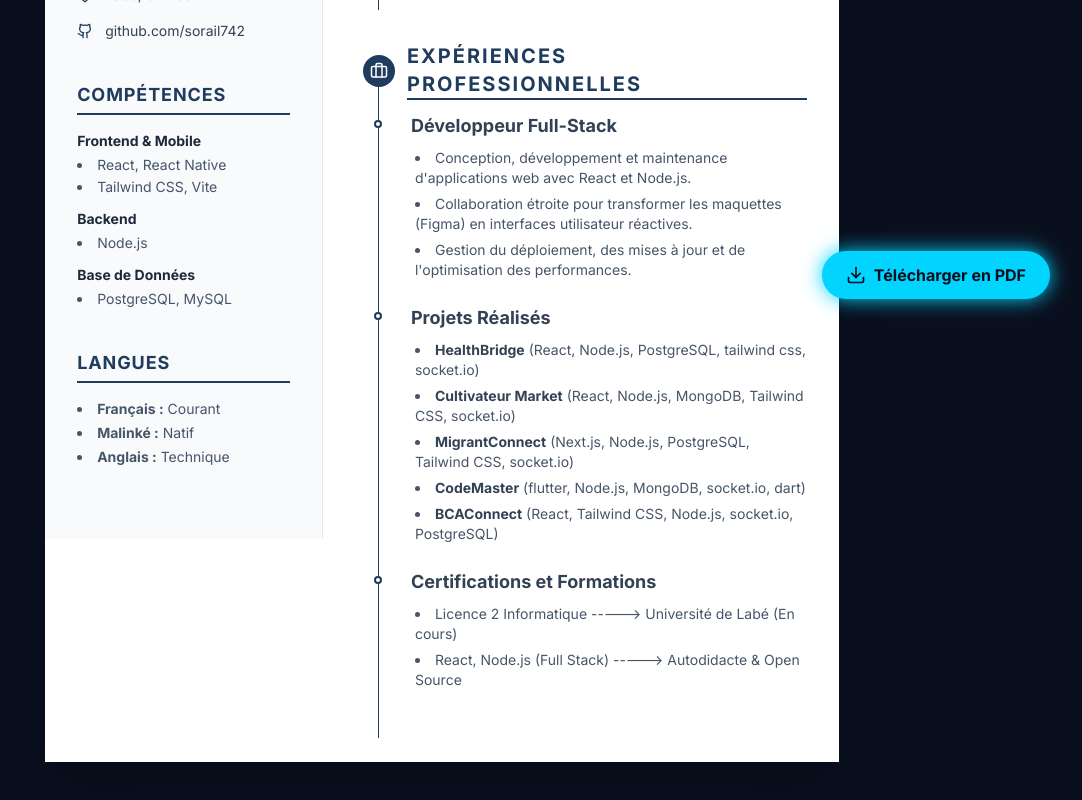
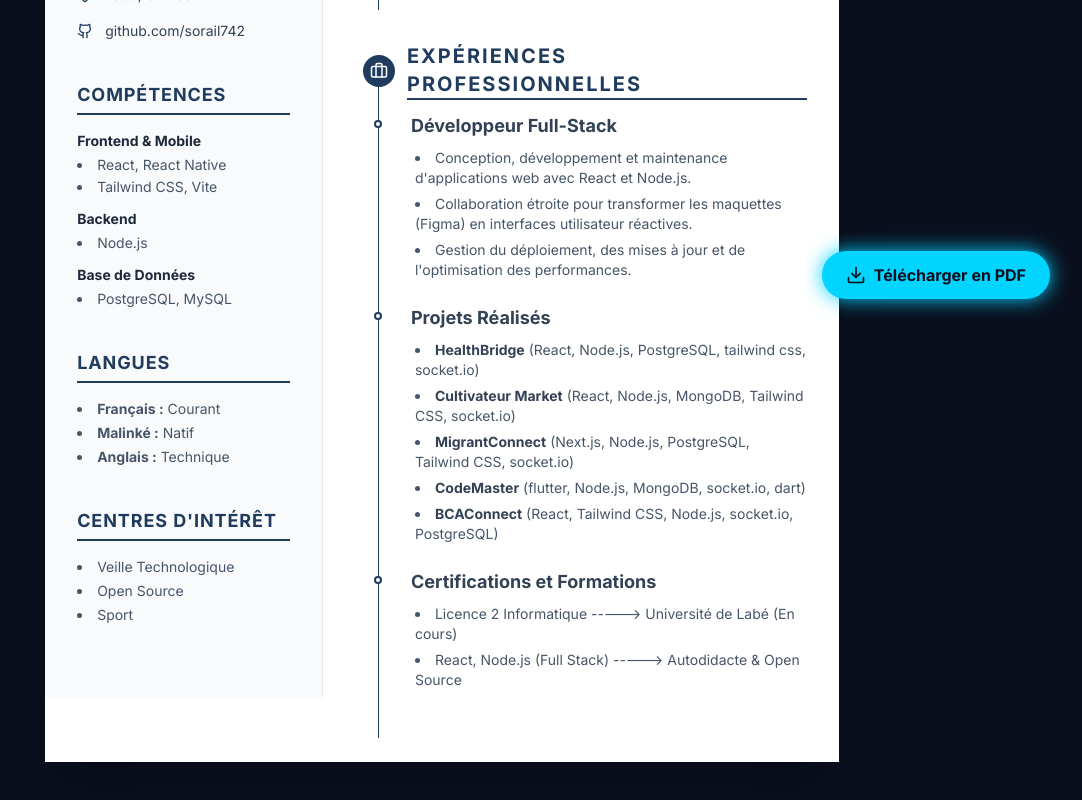
Before and after one commit to sorail742/portefolio, a React (Vite) app in the folder portfolio-frontend/: page /cv in a window 1280 px wide. Shown: the part 469-1269 px from the top of the page, without its empty margins (198-1280 px from the left). Built offline with nearby package versions, Linux system fonts and the light colour scheme.

Commit message:
Update Footer links, Skills tech list, and add Interests section to CV

```diff
--- a/portfolio-frontend/src/components/CV.jsx
+++ b/portfolio-frontend/src/components/CV.jsx
@@ -71,6 +71,16 @@ const CV = forwardRef((props, ref) => {
             <li><strong>Français :</strong> Courant</li>
             <li><strong>Malinké :</strong> Natif</li>
             <li><strong>Anglais :</strong> Technique</li>
+          </ul>
+        </div>
+
+        {/* Interests */}
+        <div className="mb-10 w-full">
+          <h2 className="font-bold text-lg uppercase tracking-wider pb-1 mb-4 border-b-2" style={{ borderColor: brandColor, color: brandColor }}>Centres d'intérêt</h2>
+          <ul className="list-disc list-inside text-sm text-slate-600 space-y-1">
+            <li>Veille Technologique</li>
+            <li>Open Source</li>
+            <li>Sport</li>
           </ul>
         </div>
       </div>
--- a/portfolio-frontend/src/components/Footer.jsx
+++ b/portfolio-frontend/src/components/Footer.jsx
@@ -7,9 +7,9 @@ export default function Footer() {
 
   const socialLinks = [
     { icon: <Github size={20} />, url: "https://github.com/sorail742", label: "GitHub" },
-    { icon: <Linkedin size={20} />, url: "https://linkedin.com/in/sory-keita", label: "LinkedIn" },
-    { icon: <Facebook size={20} />, url: "https://facebook.com/sory.keita", label: "Facebook" },
-    { icon: <Twitter size={20} />, url: "https://twitter.com/sory_keita", label: "Twitter" },
+    { icon: <Linkedin size={20} />, url: "https://linkedin.com/in/sory-keita-7434b239a/", label: "LinkedIn" },
+    { icon: <Facebook size={20} />, url: "https://facebook.com/sory.keita.241594", label: "Facebook" },
+    //{ icon: <Twitter size={20} />, url: "https://twitter.com/sory_keita", label: "Twitter" },
     { icon: <Mail size={20} />, url: "mailto:keithsorail@gmail.com", label: "Email" }
   ];
 
```
